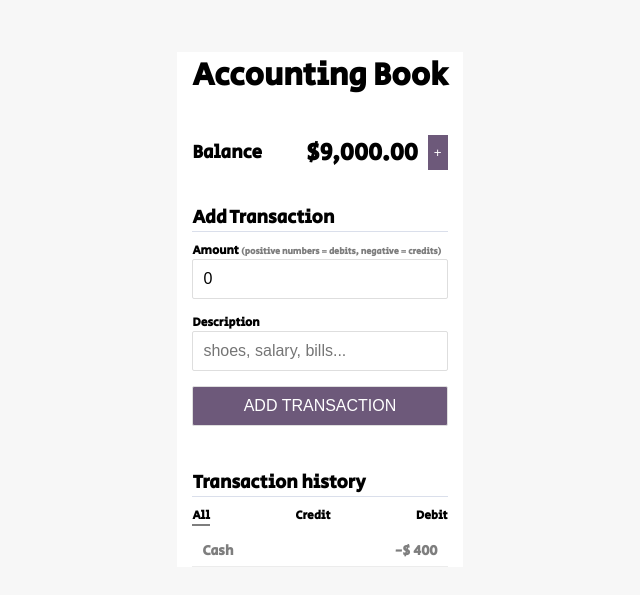
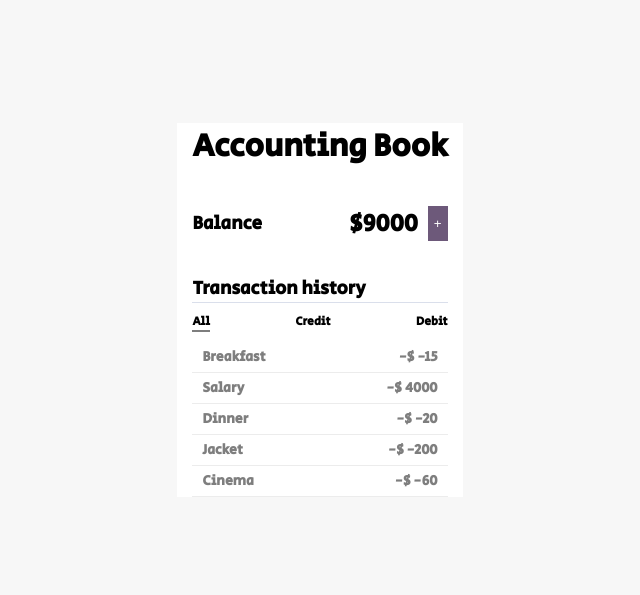
Before and after one commit to tblancog/accounting-book, a Next.js app: page / in a window 1280 px wide. Shown: the part 109-704 px from the top of the page, without its empty margins (320-960 px from the left). Built offline with nearby package versions, Linux system fonts and the light colour scheme.

Commit message:
Aded app global reducer to keep state w/ initial data

```diff
--- a/components/BalanceComponent.js
+++ b/components/BalanceComponent.js
@@ -1,13 +1,18 @@
 import React from "react";
 import PropTypes from "prop-types";
 
-const BalanceComponent = (props) => {
+const BalanceComponent = ({ state, handle }) => {
   return (
     <header>
       <h3>Balance</h3>
       <div className="balanceValue">
-        <h2 className="money">$9,000.00 </h2>
-        <button className="button inline">+</button>
+        <h2 className="money">${state.money} </h2>
+        <button
+          className="button inline"
+          onClick={() => handle({ type: "TOGGLE_SHOW_ADD_TRANSACTION" })}
+        >
+          {state.showAddTransaction ? "-" : "+"}
+        </button>
       </div>
     </header>
   );
--- a/components/TransactionHistoryComponent.js
+++ b/components/TransactionHistoryComponent.js
@@ -1,7 +1,7 @@
 import React from "react";
 import PropTypes from "prop-types";
 
-const TransactionHistoryComponent = (props) => {
+const TransactionHistoryComponent = ({ transactions }) => {
   return (
     <footer>
       <h3>Transaction history</h3>
@@ -15,10 +15,12 @@ const TransactionHistoryComponent = (props) => {
       </nav>
 
       <ul className="collapsible">
-        <li className="transaction">
-          <div className="description">Cash</div>
-          <div className="amount">-$ 400</div>
-        </li>
+        {transactions.map(({ key, description, amount }) => (
+          <li key={key} className="transaction">
+            <div className="description">{description}</div>
+            <div className="amount">-$ {amount}</div>
+          </li>
+        ))}
       </ul>
     </footer>
   );
--- a/pages/index.js
+++ b/pages/index.js
@@ -1,22 +1,29 @@
 import Head from "next/head";
+import { useReducer } from "react";
 
 // components
 import BalanceComponent from "../components/BalanceComponent";
 import AddTransactionComponent from "../components/AddTransactionComponent";
 import TransactionHistoryComponent from "../components/TransactionHistoryComponent";
 
+// Reducers
+import { appReducer, initialState } from "../reducers/AppReducer";
+
 const pageTitle = "Accounting Book";
-const Home = () => (
+const Home = () => {
+  const [state, dispatch] = useReducer(appReducer, initialState);
+  return (
     <>
       <Head>
         <title>{pageTitle}</title>
       </Head>
       <main className="container">
         <h1>{pageTitle}</h1>
-      <BalanceComponent />
-      <AddTransactionComponent />
-      <TransactionHistoryComponent />
+        <BalanceComponent state={state} handle={dispatch} />
+        {state.showAddTransaction && <AddTransactionComponent />}
+        <TransactionHistoryComponent transactions={state.transactions} />
       </main>
     </>
   );
+};
 export default Home;
--- /dev/null
+++ b/reducers/AppReducer.js
@@ -0,0 +1,31 @@
+export const appReducer = function (state, action) {
+  switch (action.type) {
+    case "TOGGLE_SHOW_ADD_TRANSACTION":
+      return { ...state, showAddTransaction: !state.showAddTransaction };
+    default:
+      return state;
+  }
+};
+
+export const initialState = {
+  transactions: [
+    {
+      id: 1,
+      date: new Date(),
+      description: "Breakfast",
+      amount: -15,
+    },
+    { id: 2, date: new Date(), description: "Salary", amount: 4000 },
+    { id: 3, date: new Date(), description: "Dinner", amount: -20 },
+    { id: 4, date: new Date(), description: "Jacket", amount: -200 },
+    {
+      id: 5,
+      date: new Date(),
+      description: "Cinema",
+      amount: -60,
+      date: new Date(),
+    },
+  ],
+  money: 9000,
+  showAddTransaction: false,
+};
```
Lines whose indentation alone changed are shown as unchanged.
